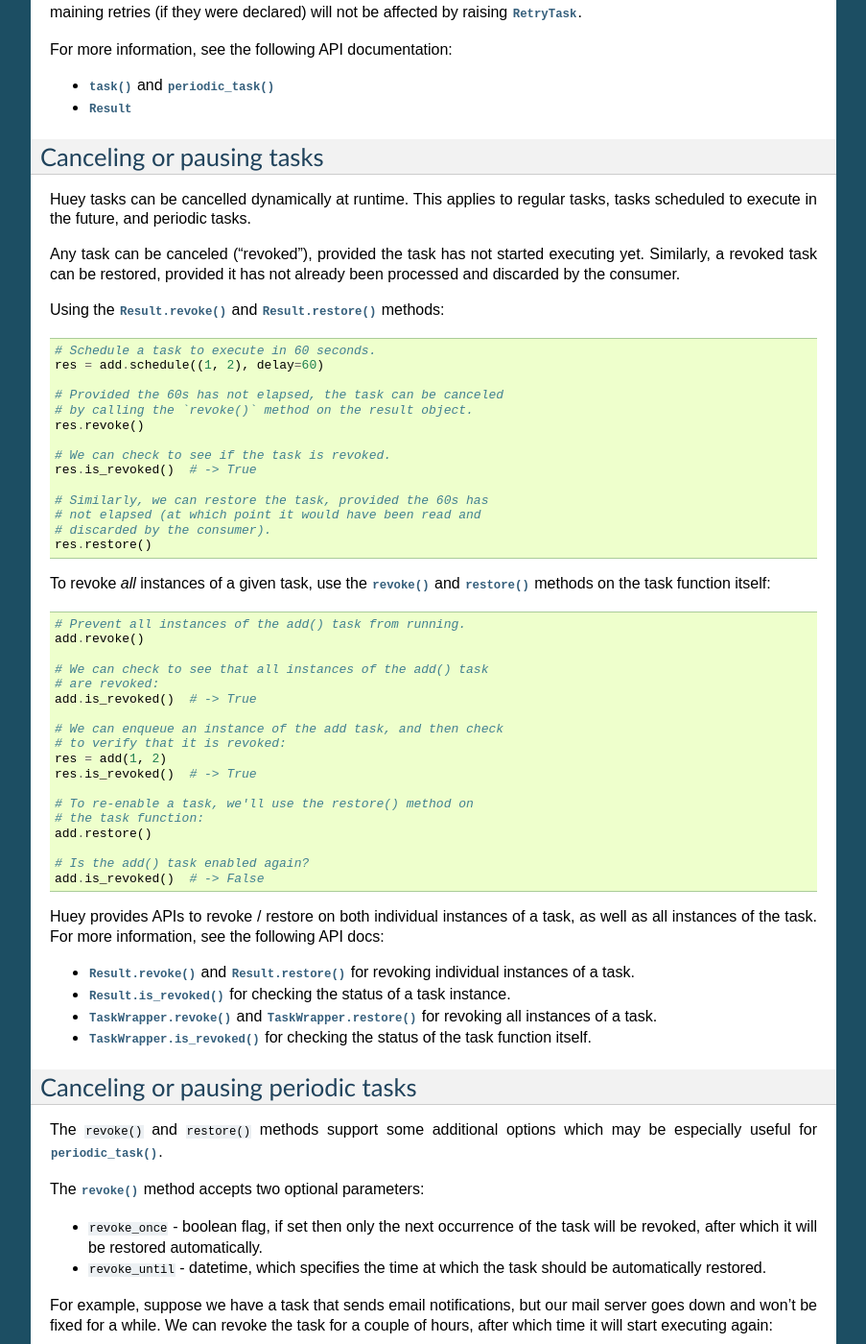
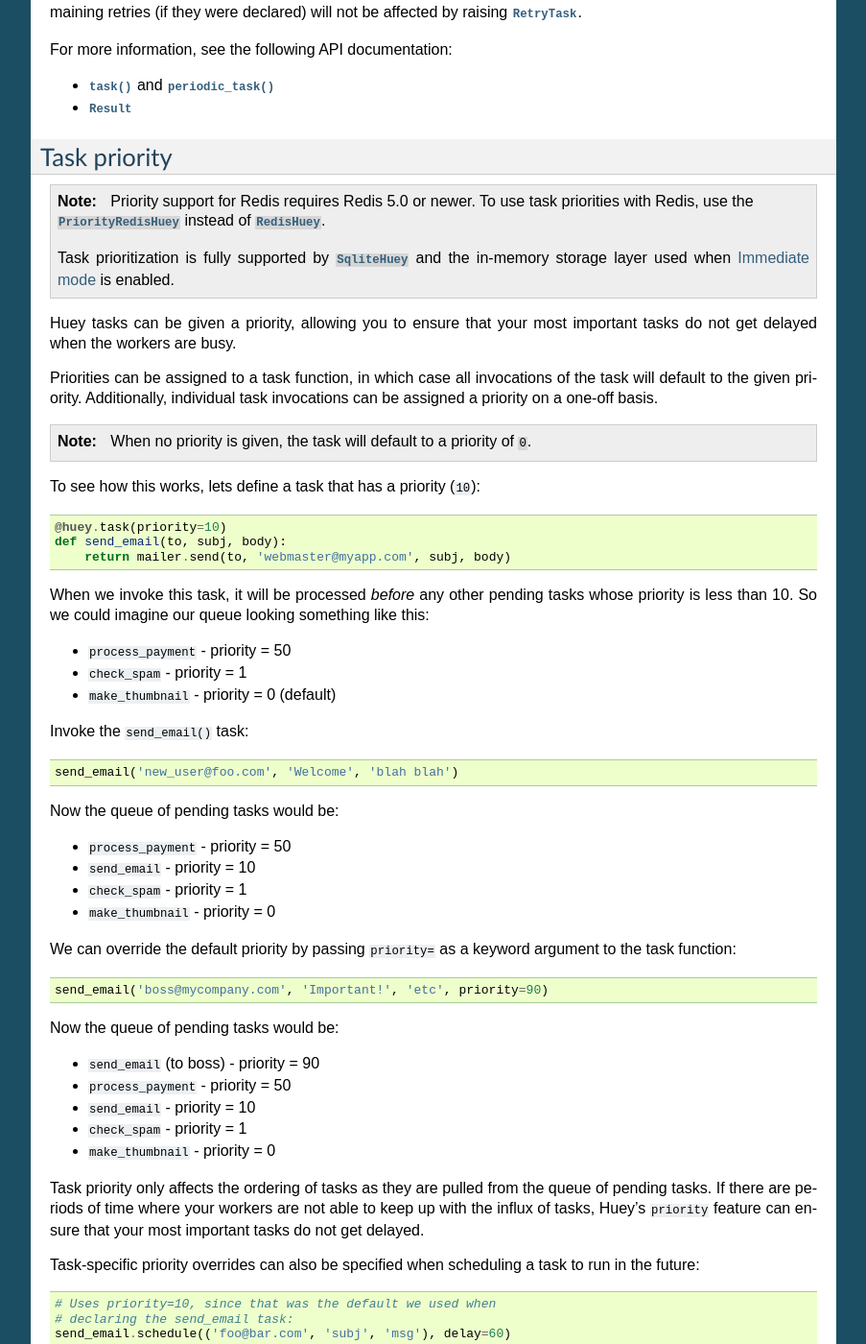
Before and after one commit to coleifer/huey, a Sphinx documentation site: the page built from docs/guide.rst, in a window 1280 px wide and 1400 px high, scrolled down 3606 px. Shown: the whole window at 96% size, without its empty margins (198-1101 px from the left). Built offline with Sphinx 7.4.7, drawn with Linux system fonts in a browser that asks for light colours; some of the changed text lies outside the part shown.

Commit message:
Docs for priority support.

```diff
--- a/docs/guide.rst
+++ b/docs/guide.rst
@@ -231,6 +231,106 @@
 
 * :py:meth:`~Huey.task` and :py:meth:`~Huey.periodic_task`
 * :py:class:`Result`
+
+.. _priority:
+
+Task priority
+-------------
+
+.. note::
+    Priority support for Redis requires Redis 5.0 or newer. To use task
+    priorities with Redis, use the :py:class:`PriorityRedisHuey` instead of
+    :py:class:`RedisHuey`.
+
+    Task prioritization is fully supported by :py:class:`SqliteHuey` and the
+    in-memory storage layer used when :ref:`immediate` is enabled.
+
+Huey tasks can be given a priority, allowing you to ensure that your most
+important tasks do not get delayed when the workers are busy.
+
+Priorities can be assigned to a task function, in which case all invocations of
+the task will default to the given priority. Additionally, individual task
+invocations can be assigned a priority on a one-off basis.
+
+.. note::
+    When no priority is given, the task will default to a priority of ``0``.
+
+To see how this works, lets define a task that has a priority (``10``):
+
+.. code-block:: python
+
+    @huey.task(priority=10)
+    def send_email(to, subj, body):
+        return mailer.send(to, 'webmaster@myapp.com', subj, body)
+
+When we invoke this task, it will be processed *before* any other pending tasks
+whose priority is less than 10. So we could imagine our queue looking something
+like this:
+
+* ``process_payment`` - priority = 50
+* ``check_spam`` - priority = 1
+* ``make_thumbnail`` - priority = 0 (default)
+
+Invoke the ``send_email()`` task:
+
+.. code-block:: python
+
+    send_email('new_user@foo.com', 'Welcome', 'blah blah')
+
+Now the queue of pending tasks would be:
+
+* ``process_payment`` - priority = 50
+* ``send_email`` - priority = 10
+* ``check_spam`` - priority = 1
+* ``make_thumbnail`` - priority = 0
+
+We can override the default priority by passing ``priority=`` as a keyword
+argument to the task function:
+
+.. code-block:: python
+
+    send_email('boss@mycompany.com', 'Important!', 'etc', priority=90)
+
+Now the queue of pending tasks would be:
+
+* ``send_email`` (to boss) - priority = 90
+* ``process_payment`` - priority = 50
+* ``send_email`` - priority = 10
+* ``check_spam`` - priority = 1
+* ``make_thumbnail`` - priority = 0
+
+Task priority only affects the ordering of tasks as they are pulled from the
+queue of pending tasks. If there are periods of time where your workers are not
+able to keep up with the influx of tasks, Huey's ``priority`` feature can
+ensure that your most important tasks do not get delayed.
+
+Task-specific priority overrides can also be specified when scheduling a task
+to run in the future:
+
+.. code-block:: python
+
+    # Uses priority=10, since that was the default we used when
+    # declaring the send_email task:
+    send_email.schedule(('foo@bar.com', 'subj', 'msg'), delay=60)
+
+    # Override, specifying priority=50 for this task.
+    send_email.schedule(('bar@foo.com', 'subj', 'msg'), delay=60, priority=50)
+
+Lastly, we can specify priority on :py:class:`~Huey.periodic_task`:
+
+.. code-block:: python
+
+    @huey.periodic_task(crontab(minute='0', hour='*/3'), priority=10)
+    def some_periodic_task():
+        # ...
+
+For more information:
+
+* :py:class:`PriorityRedisHuey` - Huey implementation that adds support for
+  task priorities with the Redis storage layer. *Requires Redis 5.0 or newer*.
+* :py:class:`SqliteHuey` and the in-memory storage used when immediate-mode is
+  enabled have full support for task priorities.
+* :py:meth:`~Huey.task` and :py:meth:`~Huey.periodic_task`
 
 Canceling or pausing tasks
 --------------------------
--- a/docs/index.rst
+++ b/docs/index.rst
@@ -22,6 +22,7 @@
 * schedule tasks to execute at a given time, or after a given delay
 * schedule recurring tasks, like a crontab
 * automatically retry tasks that fail
+* task prioritization
 * task result storage
 * task locking
 * task pipelines and chains
--- a/huey/__init__.py
+++ b/huey/__init__.py
@@ -4,6 +4,7 @@
 
 from huey.api import BlackHoleHuey
 from huey.api import MemoryHuey
+from huey.api import PriorityRedisHuey
 from huey.api import RedisHuey
 from huey.api import SqliteHuey
 from huey.api import crontab
```
Also changed, not shown: docs/api.rst (+26 -3 lines).
